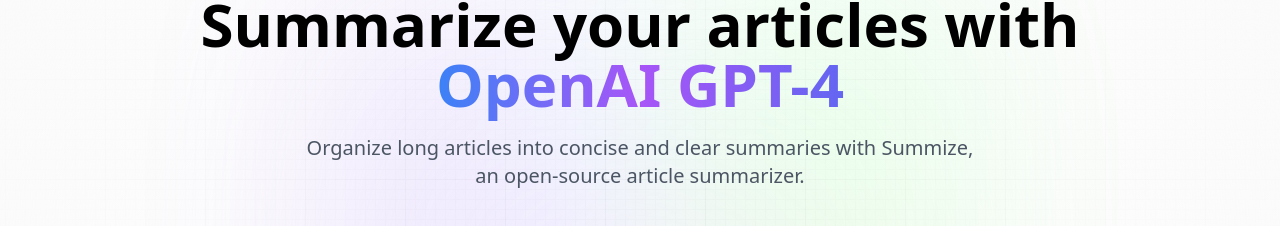
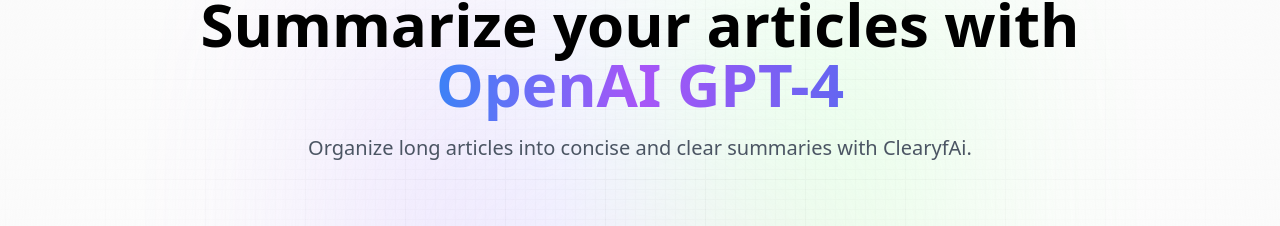
Before and after one commit to niclastanskanen/ai-article-summarizer, a React (Vite) app: page / in a window 1280 px wide. Shown: the part 126-352 px from the top of the page. Built offline with nearby package versions, Linux system fonts and the light colour scheme; no server answers; a web font is replaced by a local one.

Commit message:
change hero text

```diff
--- a/src/components/Hero.jsx
+++ b/src/components/Hero.jsx
@@ -1,5 +1,3 @@
-import React from 'react';
-
 import { logo } from '../assets';
 
 const Hero = () => {
@@ -20,7 +18,7 @@
         <span className='orange_gradient'>OpenAI GPT-4</span>
       </h1>
       <h2 className='desc'>
-        Organize long articles into concise and clear summaries with Summize, an open-source article summarizer.
+        Organize long articles into concise and clear summaries with ClearyfAi.
       </h2>
     </header>
   );
```
